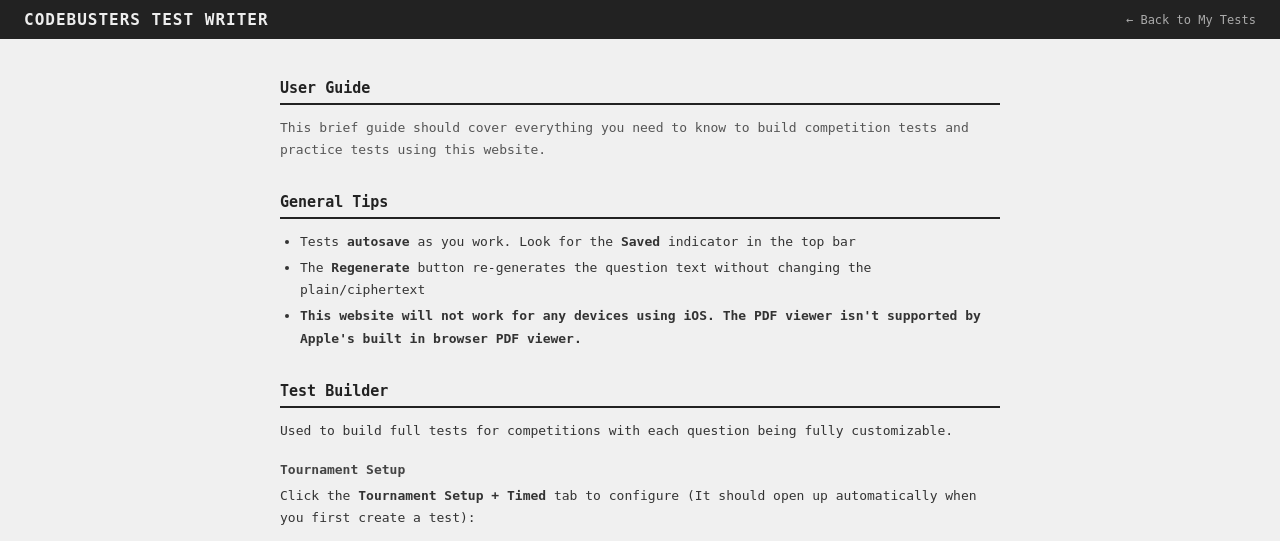
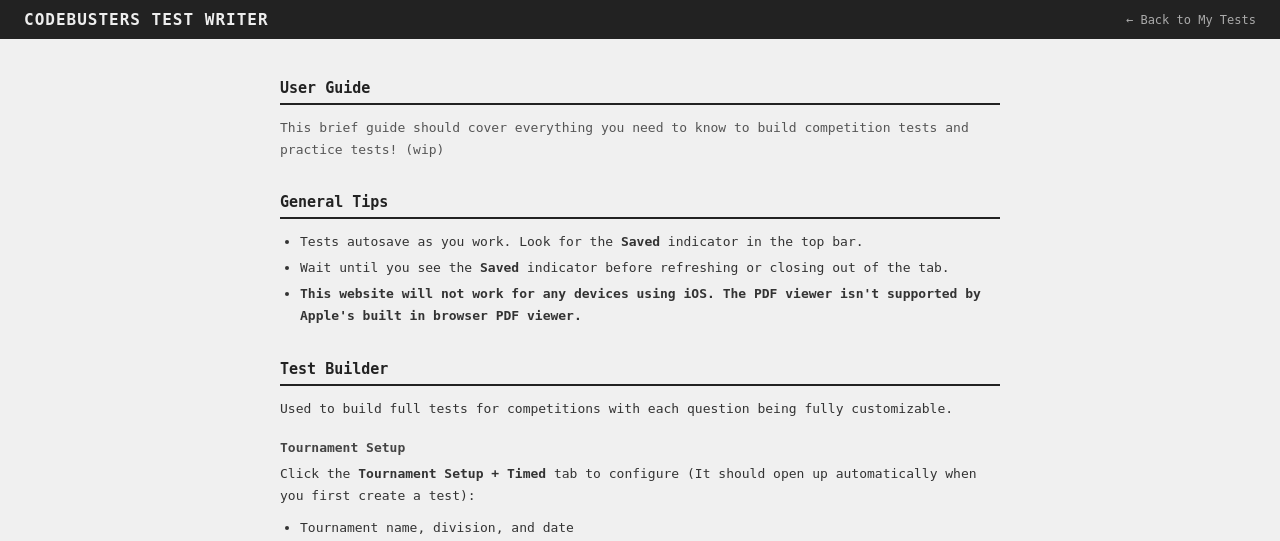
Before and after one commit to will20090/codebusters-test-writer, a Flask app: page /guide in a window 1280 px wide. Shown: the top 541 px of the page. Run offline with Flask 3, Linux system fonts and the light colour scheme; some libraries are stand-ins or nearby versions.

Commit message:
minor guide change

```diff
--- a/templates/guide.html
+++ b/templates/guide.html
@@ -68,14 +68,14 @@ footer a:hover { color: #222; }
 <div id="content">
 <h2>User Guide</h2>
   <p class="intro">
-    This brief guide should cover everything you need to know to build competition tests and practice tests using this website.
+    This brief guide should cover everything you need to know to build competition tests and practice tests! (wip)
   </p>
 
   <!-- TIPS -->
   <h2>General Tips</h2>
   <ul>
-    <li>Tests <b>autosave</b> as you work. Look for the <b>Saved</b> indicator in the top bar</li>
-    <li>The <b>Regenerate</b> button re-generates the question text without changing the plain/ciphertext</li>
+    <li>Tests autosave as you work. Look for the <b>Saved</b> indicator in the top bar.</li>
+    <li>Wait until you see the <b>Saved</b> indicator before refreshing or closing out of the tab.</li>
     <li><b>This website will not work for any devices using iOS. The PDF viewer isn't supported by Apple's built in browser PDF viewer.</b></li>
   </ul>
 
```
Also changed, not shown: templates/builder.html (+9 -5 lines).
